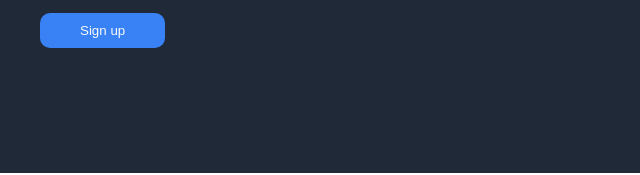
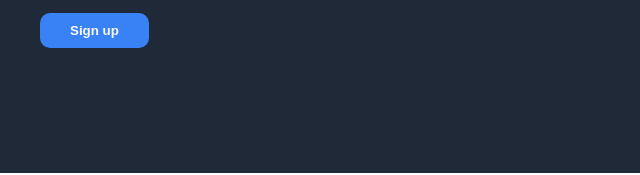
Before and after one commit to smkismt/odin-landing-page, a plain HTML site: page index.html in a window 1280 px wide. Shown: the part 340-515 px from the top of the page, 0-640 px from the left. Drawn offline with Linux system fonts and the light colour scheme.

Commit message:
refactor(button): adjust shared button style

```diff
--- a/css/style.css
+++ b/css/style.css
@@ -87,7 +87,8 @@ ul {
 .button {
   border-radius: 10px;
   border: 0;
-  padding: 10px 40px;
+  padding: 10px 30px;
+  font-weight: 700;
 }
 
 .button--primary {
```
